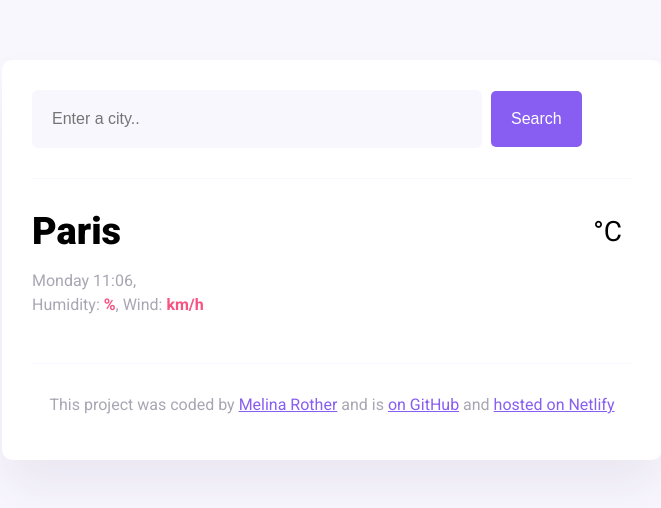
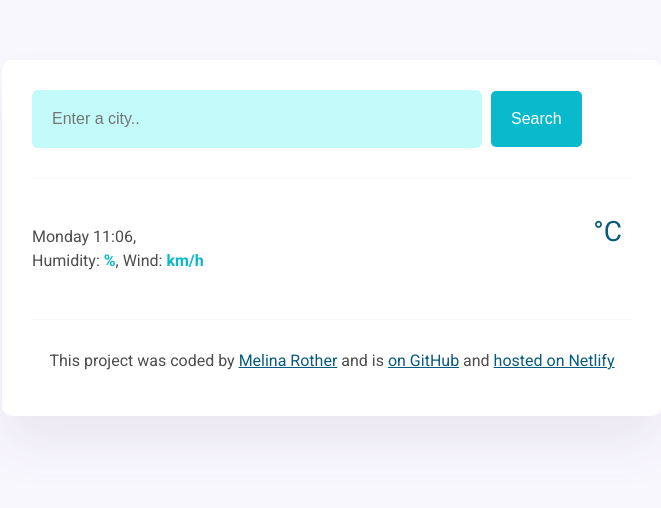
Before and after one commit to milli0026/BreezyBlue-Weather-App, a website built with Parcel: page index.html in a window 1280 px wide. Shown: the whole page, without its empty margins (308-969 px from the left). Built offline with nearby package versions, Linux system fonts and the light colour scheme; no server answers.

Commit message:
CSS edits

```diff
--- a/index.html
+++ b/index.html
@@ -30,7 +30,7 @@
       <main>
         <div class="current-weather">
           <div>
-            <h1 class="current-city" id="current-city">Paris</h1>
+            <h1 class="current-city" id="current-city"></h1>
             <p class="current-details">
               <span id="current-date"></span>, <span id="description"></span>
               <br />
--- a/src/styles.css
+++ b/src/styles.css
@@ -4,7 +4,7 @@ body {
 }
 
 a {
-  color: #885df1;
+  color: #085b7e;
 }
 
 .weather-app {
@@ -22,9 +22,9 @@ header {
 }
 
 .search-input {
-  background-color: #f9f7fe;
+  background-color: #c2fbfa;
   border: none;
-  color: rgba(39, 33, 66, 0.4);
+  color: #4d4d4d;
   font-size: 16px;
   padding: 20px;
   width: 75%;
@@ -34,7 +34,7 @@ header {
 .search-button {
   margin-left: 5px;
   font-size: 16px;
-  background-color: #885df1;
+  background-color: #0bb9cc;
   color: white;
   border: none;
   padding: 20px;
@@ -57,18 +57,19 @@ main {
 
 .current-city {
   font-size: 38px;
+  color: #085b7e;
   font-weight: 900;
   margin: 0;
 }
 .current-details {
-  color: rgba(39, 33, 66, 0.4);
+  color: #4d4d4d;
   font-size: 16px;
   font-weight: 400;
   line-height: 24px;
 }
 
 .current-details strong {
-  color: #f65282;
+  color: #0bb9cc;
 }
 
 .current-temperature-icon {
@@ -76,12 +77,14 @@ main {
 }
 
 .current-temperature-value {
+  color: #085b7e;
   font-size: 80px;
   line-height: 80px;
   font-weight: bold;
 }
 
 .current-temperature-unit {
+  color: #085b7e;
   font-size: 28px;
   margin-top: 6px;
   margin-right: 10px;
@@ -98,7 +101,7 @@ main {
 
 .forecast-date {
   text-align: center;
-  color: rgba(39, 33, 66, 0.4);
+  color: #4d4d4d;
   font-size: 16px;
   line-height: 20px;
   margin-bottom: 10px;
@@ -112,7 +115,7 @@ main {
 }
 
 .forecast-temperatures {
-  color: #f65282;
+  color: #0bb9cc;
   text-align: center;
   display: flex;
   justify-content: center;
@@ -127,5 +130,5 @@ footer {
   border-top: 1px solid #f9f7fe;
   text-align: center;
   padding-top: 15px;
-  color: rgba(39, 33, 66, 0.4);
+  color: #4d4d4d;
 }
```
